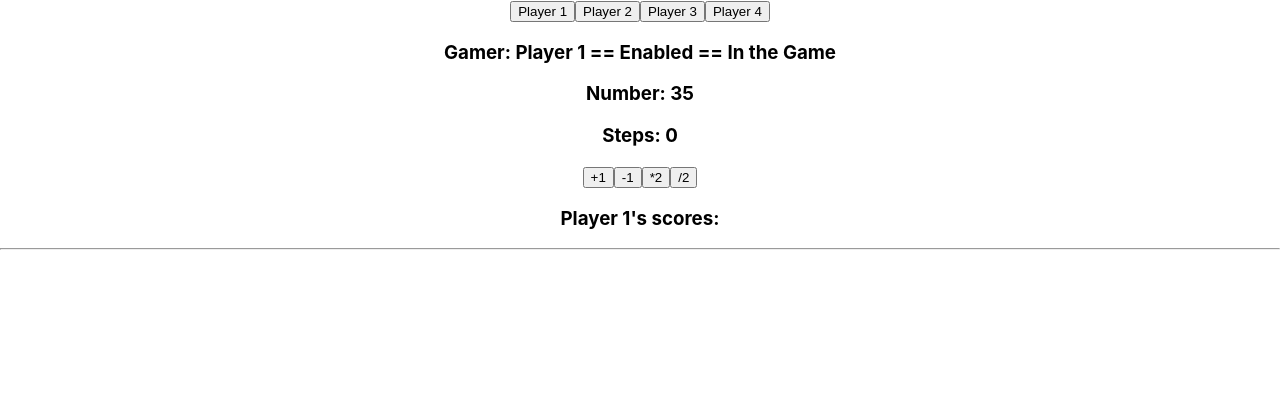
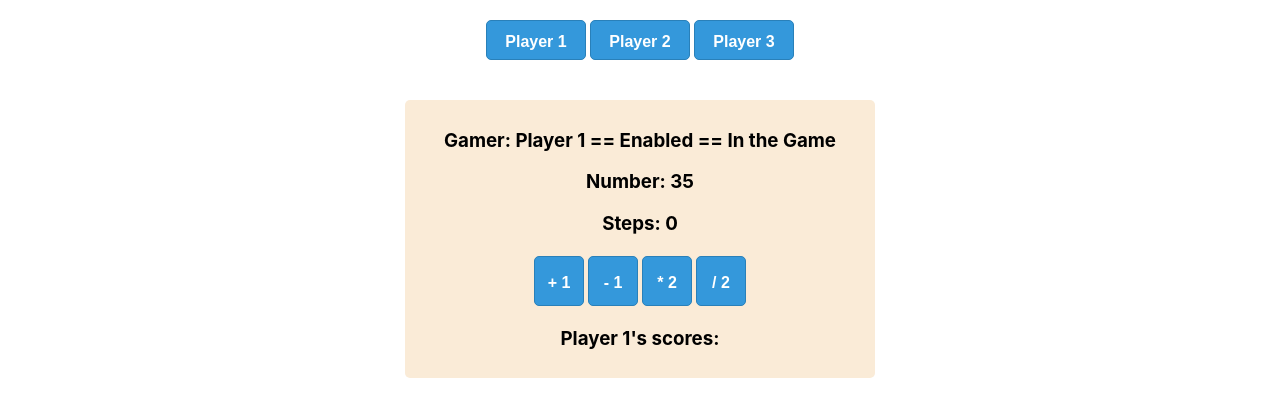
Before and after one commit to MichaelBusso/Get-to-100, a React (Create React App) app: page / in a window 1280 px wide. Both pictures are taken after a click on the button "Player 1". Shown: the top 416 px of the page. Built offline with nearby package versions, Linux system fonts and the light colour scheme.

Commit message:
15/11/2023 19:15

```diff
--- a/src/App.css
+++ b/src/App.css
@@ -1,3 +1,26 @@
 .App {
   text-align: center;
 }
+
+button {
+  display: inline-block;
+  width: 100px;
+  height: 40px;
+  line-height: 40px;
+  margin: 20px 2px;
+  text-align: center;
+  background-color: #3498db;
+  color: #fff;
+  border: 1px solid #2980b9;
+  border-radius: 5px;
+  font-family: Arial, sans-serif;
+  font-size: 16px;
+  font-weight: bold;
+  cursor: pointer;
+  user-select: none;
+  transition: background-color 0.1s ease-in-out;
+}
+
+button:hover {
+  background-color: #2980b9;
+}
--- a/src/components/Gamer.jsx
+++ b/src/components/Gamer.jsx
@@ -1,5 +1,6 @@
 import Buttons from "./Buttons";
 import { useState } from "react";
+import './components style/Gamer.css'
 
 const Gamer = (props) => {
 
@@ -14,15 +15,16 @@ const Gamer = (props) => {
         } else if (e === 'n') {
 
         } else if (isCurrentPlayer(props.index)) {
+            let x = e(number);
             setSteps(steps + 1);
-            setNumber(e);
+            setNumber(x);
             props.setCurrentPlayerIndex();
-            console.log(e(number))
+            console.log(x)
         }
     }
 
     return (
-        <div>
+        <div className="container">
             <h3>Gamer: {props.name} == {isCurrentPlayer(props.index) ? 'Enabled' : 'Disabled'} == {number === 100 ? 'Finished' : 'In the Game'}</h3>
             <h3>Number: {number}</h3>
             <h3>Steps: {steps}</h3>
@@ -31,7 +33,6 @@ const Gamer = (props) => {
                 setNumber={changeNumberHandler}
             />
             <h3>{props.name}'s scores: {props.scores}</h3>
-            <hr />
         </div>
     )
 }
--- a/src/components/Panel.jsx
+++ b/src/components/Panel.jsx
@@ -4,42 +4,45 @@ import { useState } from "react";
 
 const Panel = () => {
 
-    const names = ['Player 1', 'Player 2', 'Player 3', 'Player 4']
+    const persons = [
+        { name: 'Player 1', index: 0 },
+        { name: 'Player 2', index: 1 },
+        { name: 'Player 3', index: 2 }
+    ]
 
     const [players, setPlayers] = useState([]);
     const [currentPlayerIndex, setCurrentPlayerIndex] = useState(0);
 
-    const addPlayersHandler = (e) => {
-        if (!players.includes(e)) {
-            setPlayers([...players, e])
+    const addPlayersHandler = (person) => {
+        if (!players.find((player) => player.name === person.name)) {
+            setPlayers([...players, person])
         }
-    }
-
-    const removePlayersHandler = (e) => {
-        setPlayers(players.filter((player) => player != e))
     }
 
     const moveTurnHandler = () => {
         setCurrentPlayerIndex((currentPlayerIndex + 1) % players.length)
     }
 
+    const removePlayerHandler = (e) => {
+        setPlayers(players.filter((player) => player.name !== e))
+    }
+
     return (
         <div>
-            {names.map((name, index) => (
+            {persons.map((person) => (
                 <Button
-                    action={() => addPlayersHandler(name)}
-                    key={index}
-                    value={name}
+                    action={() => addPlayersHandler(person)}
+                    value={person.name}
                 />
             ))}
-            {players.map((player, index) => (
+            {players.map((player) => (
                 <Gamer
-                    name={player}
-                    index={index}
+                    name={player.name}
+                    index={player.index}
                     scores={[]}
                     currentPlayerIndex={currentPlayerIndex}
                     setCurrentPlayerIndex={moveTurnHandler}
-                    removePlayer={removePlayersHandler}
+                    removePlayer={removePlayerHandler}
                 />
             ))}
         </div>
--- /dev/null
+++ b/src/components/components style/Gamer.css
@@ -0,0 +1,30 @@
+.container {
+    width: 450px;
+    margin: 20px auto;
+    background-color: antiquewhite;
+    border-radius: 5px;
+    padding: 10px;
+}
+
+.container button {
+    display: inline-block;
+    width: 50px;
+    height: 50px;
+    line-height: 50px;
+    margin: 2px;
+    text-align: center;
+    background-color: #3498db;
+    color: #fff;
+    border: 1px solid #2980b9;
+    border-radius: 5px;
+    font-family: Arial, sans-serif;
+    font-size: 16px;
+    font-weight: bold;
+    cursor: pointer;
+    user-select: none;
+    transition: background-color 0.1s ease-in-out;
+  }
+
+  .container button:hover {
+    background-color: #2980b9;
+  }
```
Also changed, not shown: src/components/Buttons.jsx (+4 -4 lines).
